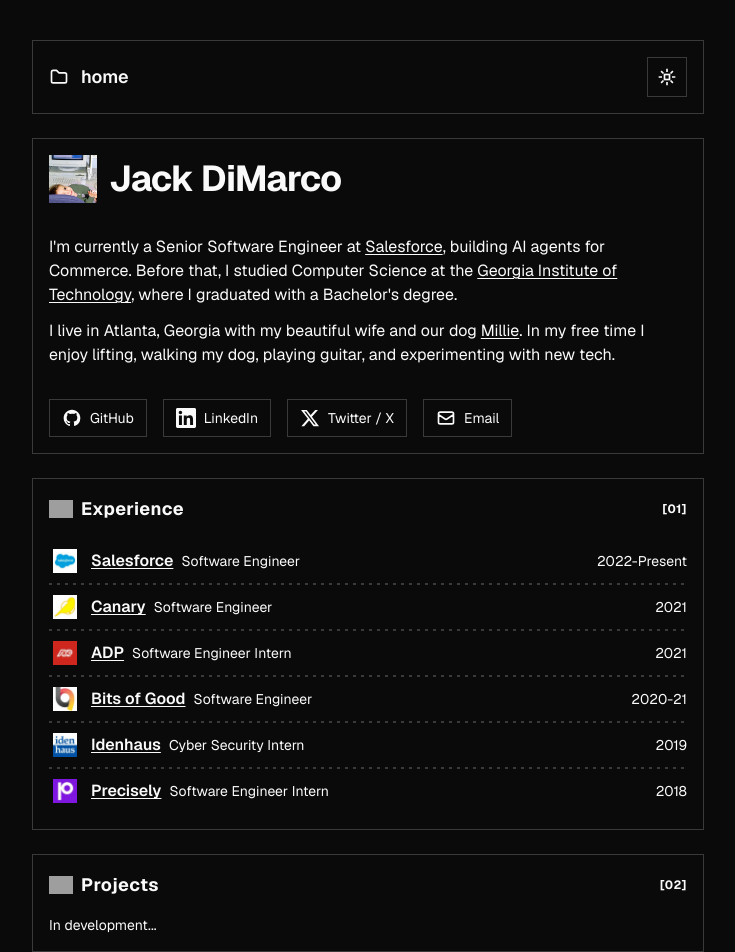
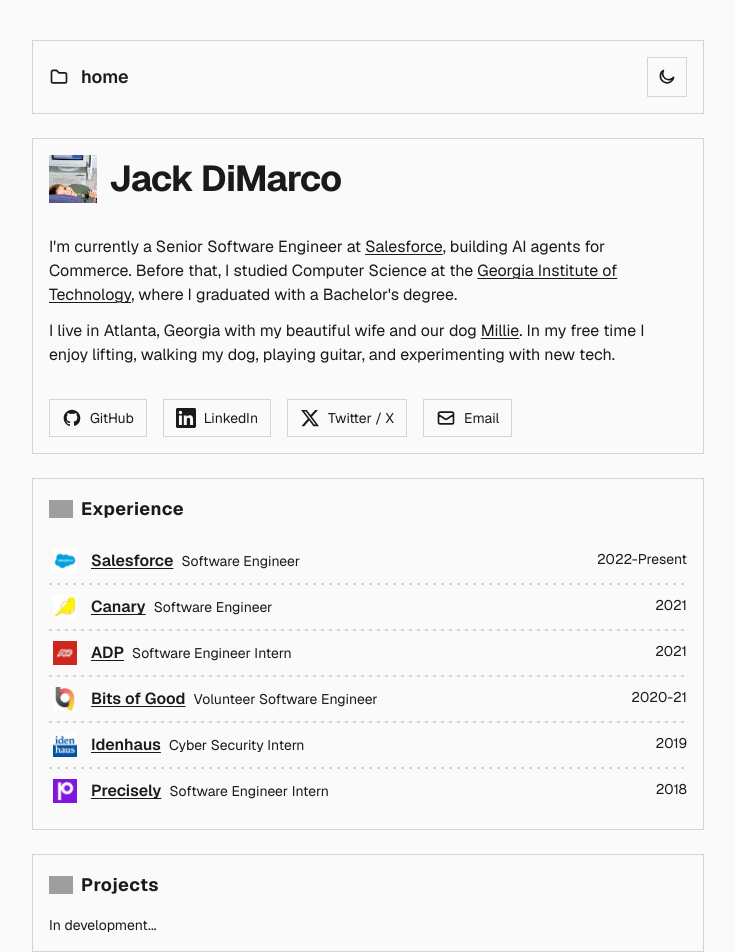
Before and after one commit to jackdimarco/site, a Next.js app: page / in a window 1280 px wide. Shown: the top 952 px of the page, without its empty margins (272-1007 px from the left). Built offline with nearby package versions, Linux system fonts and the light colour scheme; grey boxes are pictures that could not be loaded.

Commit message:
fix: accessibility color change, wrapping behavior, and other minor tweaks

```diff
--- a/app/components/Experience.tsx
+++ b/app/components/Experience.tsx
@@ -6,7 +6,7 @@
 export function Experience() {
   return (
     <section className="space-y-4 py-5 md:py-6 section-bordered">
-      <SectionHeader title="Experience" number="01" />
+      <SectionHeader title="Experience" />
 
       <div>
         {JOBS.map((job, index) => (
@@ -28,26 +28,24 @@
                   )}
                 </div>
 
-                <div className="min-w-0 flex-1">
-                  <div className="flex flex-col md:flex-row md:items-baseline md:justify-between gap-1 md:gap-2">
-                    <div className="flex items-baseline gap-2 flex-wrap">
+                <div className="min-w-0 flex-1 relative">
+                  <div className="flex flex-wrap items-baseline gap-x-2 gap-y-0.5 pr-20">
                     {job.companyUrl ? (
-                        <Link href={job.companyUrl} className="font-semibold text-sm md:text-base">
+                      <Link href={job.companyUrl} className="font-semibold">
                         {job.company}
                       </Link>
                     ) : (
-                        <span className="font-semibold text-sm md:text-base">
+                      <span className="font-semibold">
                         {job.company}
                       </span>
                     )}
-                      <span className="text-muted-foreground text-xs md:text-sm">
+                    <span className="text-muted-foreground text-sm">
                       {job.role}
                     </span>
                   </div>
-                    <span className="text-xs md:text-sm text-muted-foreground whitespace-nowrap md:ml-auto">
+                  <span className="absolute right-0 top-0 text-sm text-muted-foreground whitespace-nowrap">
                     {job.period}
                   </span>
-                  </div>
                 </div>
               </div>
             </div>
--- a/app/components/Footer.tsx
+++ b/app/components/Footer.tsx
@@ -6,7 +6,7 @@
       <div className="flex items-start justify-between gap-3">
         <div className="space-y-1">
           <p className="text-sm text-muted-foreground">
-            v1.0
+            Site v1.0
           </p>
           <p className="text-sm text-muted-foreground">
             Be safe, friend.
--- a/app/components/Projects.tsx
+++ b/app/components/Projects.tsx
@@ -3,7 +3,7 @@
 export function Projects() {
   return (
     <section className="space-y-4 py-5 md:py-6 section-bordered">
-      <SectionHeader title="Projects" number="02" />
+      <SectionHeader title="Projects" />
       <p className="text-sm text-muted-foreground">
         In development...
       </p>
--- a/app/components/SectionHeader.tsx
+++ b/app/components/SectionHeader.tsx
@@ -2,10 +2,9 @@
 
 interface SectionHeaderProps {
   title: string;
-  number: string;
 }
 
-export function SectionHeader({ title, number }: SectionHeaderProps) {
+export function SectionHeader({ title }: SectionHeaderProps) {
   return (
     <h2 className="text-section-heading flex items-center gap-2">
       <Image
@@ -16,9 +15,6 @@
         className="flex-shrink-0"
       />
       {title}
-      <span className="text-xs text-muted-foreground ml-auto">
-        [{number}]
-      </span>
     </h2>
   );
 }
--- a/app/components/ThemeProvider.tsx
+++ b/app/components/ThemeProvider.tsx
@@ -11,7 +11,7 @@
   return (
     <NextThemesProvider
       attribute="class"
-      defaultTheme="dark"
+      defaultTheme="system"
       enableSystem
       disableTransitionOnChange
     >
--- a/app/components/Writing.tsx
+++ b/app/components/Writing.tsx
@@ -3,7 +3,7 @@
 export function Writing() {
   return (
     <section className="space-y-4 py-5 md:py-6 section-bordered">
-      <SectionHeader title="Writing" number="03" />
+      <SectionHeader title="Writing" />
       <p className="text-sm text-muted-foreground">
         In development...
       </p>
--- a/app/globals.css
+++ b/app/globals.css
@@ -6,8 +6,8 @@
   --color-background: #fafafa;
   --color-muted: #eeede9;
   --color-foreground: #1a1a1a;
-  --color-muted-foreground: #6b7280;
-  --color-accent: #0f7f4a;
+  --color-muted-foreground: #525252;
+  --color-accent: #158c50;
   --color-accent-foreground: #ffffff;
   --color-border: #d4d4d4;
   --color-border-faded: rgba(212, 212, 212, 0.5);
@@ -18,9 +18,9 @@
   --color-muted: #1a1a1a;
   --color-foreground: #fafafa;
   --color-muted-foreground: #a1a1aa;
-  --color-accent: #0f7f4a;
+  --color-accent: #158c50;
   --color-accent-foreground: #ffffff;
-  --color-border: #3a3a3a;
+  --color-border: #4a4a4a;
   --color-border-faded: rgba(58, 58, 58, 0.5);
 }
 
@@ -64,6 +64,7 @@
   border-color: var(--color-accent);
 }
 
+@layer base {
   a {
     color: var(--color-foreground);
     text-decoration: underline;
@@ -73,7 +74,8 @@
   }
 
   a:hover {
-  opacity: 0.7;
+    color: var(--color-accent);
+  }
 }
 
 ::selection {
--- a/lib/data.ts
+++ b/lib/data.ts
@@ -32,7 +32,7 @@
     company: "Bits of Good",
     companyUrl: "https://www.bitsofgood.org/",
     logo: "/logos/gtbitsofgood_logo.jpeg",
-    role: "Software Engineer",
+    role: "Volunteer Software Engineer",
     period: "2020-21",
   },
   {
```
Also changed, not shown: app/icon.svg. Lines whose indentation alone changed are shown as unchanged.
